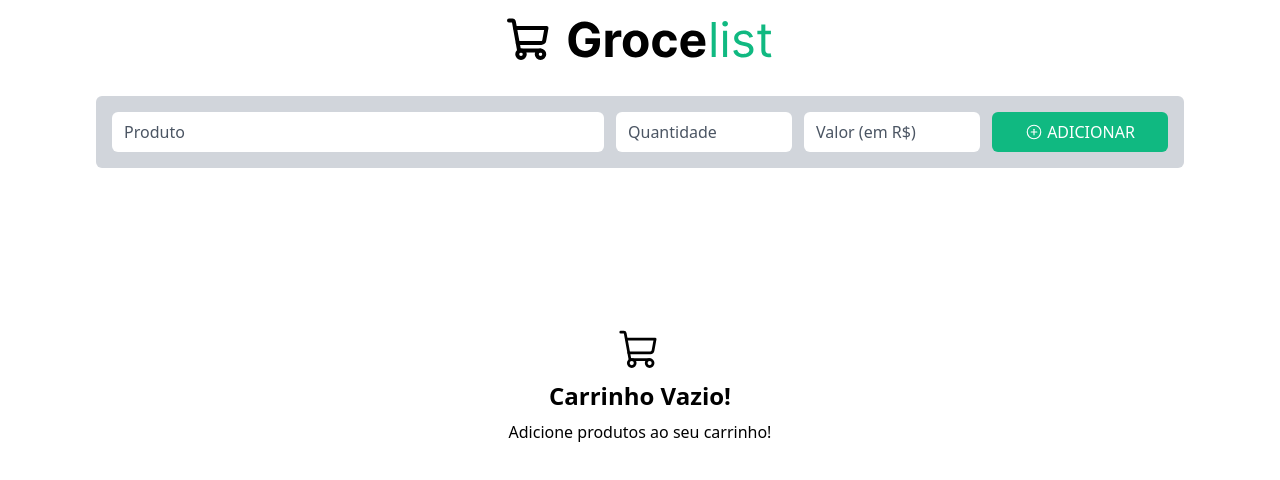
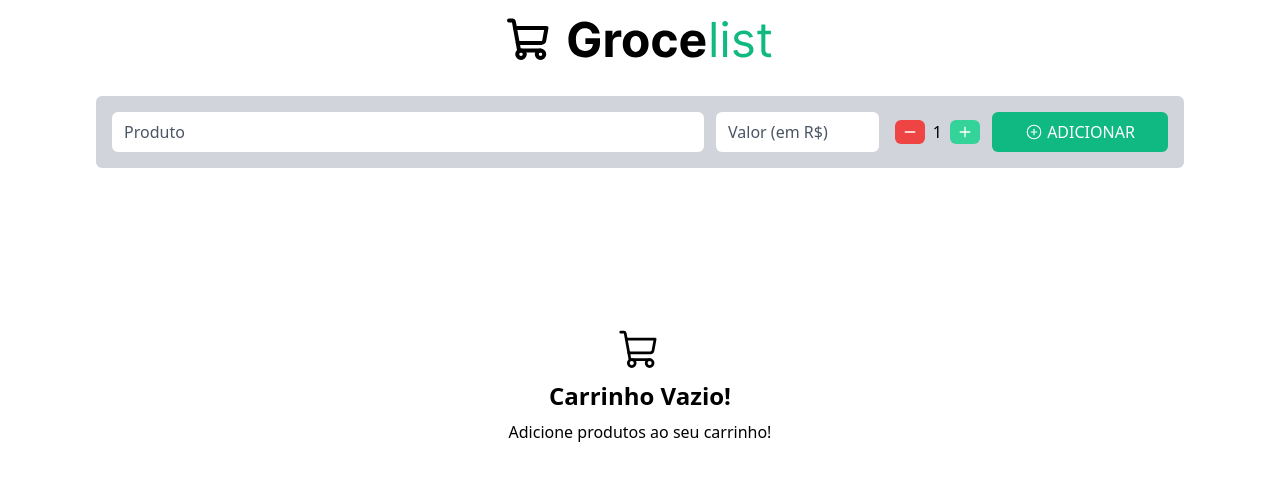
Before and after one commit to devco-devs/grocelist, a React (Vite) app: page / in a window 1280 px wide. Shown: the top 480 px of the page. Built offline with nearby package versions, Linux system fonts and the light colour scheme.

Commit message:
feat: add cart functions and improve edit action

```diff
--- a/src/components/Actions.tsx
+++ b/src/components/Actions.tsx
@@ -1,23 +1,21 @@
-import { Pencil, PlusCircle } from "phosphor-react";
+import { Minus, Pencil, Plus, PlusCircle } from "phosphor-react";
 import { useEffect, useState } from "react";
 import { useProducts } from "../providers/ProductsProvider";
-import { convertToCents } from "../utils/converters";
+import { removeMaskPriceAndConvertToCents } from "../utils/converters";
 
-// FIXME: AJUSTAR EDIÇÃO DE ITEM
 export function Actions() {
   const { addProductToList, currentEditingProductId, editProduct, getCurrentProduct, products } = useProducts();
   const [product, setProduct] = useState("");
-  const [quantity, setQuantity] = useState("");
+  const [quantity, setQuantity] = useState(1);
   const [price, setPrice] = useState("");
 
   useEffect(() => {
     if (currentEditingProductId) {
       setProduct(products.find(item => item.id === currentEditingProductId)?.product ?? "");
-      setQuantity(String(products.find(item => item.id === currentEditingProductId)?.quantity ?? ""));
+      setQuantity(products.find(item => item.id === currentEditingProductId)?.quantity ?? 0);
       setPrice(String(products.find(item => item.id === currentEditingProductId)?.price ?? ""));
     }
-  }, [currentEditingProductId])
-
+  }, [currentEditingProductId]);
 
   function handleAddProduct() {
     if (!product) {
@@ -27,25 +25,21 @@ export function Actions() {
     addProductToList({
       product,
       quantity: Number(quantity),
-      price: convertToCents(price)
+      price: removeMaskPriceAndConvertToCents(price)
     });
     setProduct("");
-    setQuantity("");
+    setQuantity(1);
     setPrice("");
   }
 
   function handleEditProduct() {
-    if (!product) {
-      alert('Digite ao menos o nome do produto');
-      return;
-    }
     editProduct(currentEditingProductId, {
       product,
       quantity: Number(quantity),
-      price: convertToCents(price)
+      price: removeMaskPriceAndConvertToCents(price)
     });
     setProduct("");
-    setQuantity("");
+    setQuantity(1);
     setPrice("");
     getCurrentProduct("");
   }
@@ -53,16 +47,53 @@ export function Actions() {
   function handleCancelEditing() {
     getCurrentProduct("");
     setProduct("");
-    setQuantity("");
+    setQuantity(1);
     setPrice("");
+  }
+
+  function maskPrice(value: string) {
+    if (!value) return undefined;
+    return `R$ ${value.replace(/\D/g, "").replace(/(\d{1,2})$/, ",$1").replace(/(?=(\d{3})+(\D))\B/g, ".")}`;
   }
 
   return (
     <div className="flex flex-col md:flex-row items-center justify-center w-full h-auto gap-3 p-4 bg-gray-300 rounded-md">
-      <input name="product" value={product} onChange={e => setProduct(e.target.value)} required type="text" placeholder="Produto" className="px-3 py-2 rounded-md w-full md:flex-1 placeholder:text-gray-600" />
-      <input name="quantity" value={quantity} onChange={e => setQuantity(e.target.value)} required type="number" placeholder="Quantidade" className="px-3 py-2 rounded-md w-full md:w-1/6 placeholder:text-gray-600" />
-      <input name="price" value={price} onChange={e => setPrice(e.target.value)} required type="number" placeholder="Valor (em R$)" className="px-3 py-2 rounded-md w-full md:w-1/6 placeholder:text-gray-600" />
-      {currentEditingProductId ? (
+      <input
+        name="product"
+        value={product}
+        onChange={e => setProduct(e.target.value)}
+        required
+        type="text"
+        placeholder="Produto"
+        className="px-3 py-2 rounded-md w-full md:flex-1 placeholder:text-gray-600"
+      />
+      <div className="flex items-center gap-4 justify-center w-full md:w-1/4">
+        <input
+          name="price"
+          value={maskPrice(price)}
+          onChange={e => setPrice(e.target.value)}
+          required
+          placeholder="Valor (em R$)"
+          className="px-3 py-2 w-full rounded-md placeholder:text-gray-600"
+        />
+        <div className="flex gap-2 max-w-[140px]">
+          <button className="flex items-center justify-center text-white px-2 bg-red-500 rounded-md" onClick={() => setQuantity(p => {
+            if (p <= 1) {
+              return 1
+            } else {
+              return p - 1
+            }
+          })}>
+            <Minus weight="bold" size={14} />
+          </button>
+          <span>{quantity}</span>
+          <button className="flex items-center justify-center text-white px-2 bg-emerald-400 rounded-md" onClick={() => setQuantity(p => p + 1)}>
+            <Plus weight="bold" size={14} />
+          </button>
+        </div>
+      </div>
+      {
+        currentEditingProductId ? (
           <>
             <button
               onClick={handleEditProduct}
@@ -86,7 +117,8 @@ export function Actions() {
             <PlusCircle size={18} className="leading-none" />
             {currentEditingProductId ? "SALVAR" : "ADICIONAR"}
           </button>
-      )}
+        )
+      }
 
     </div >
   )
--- a/src/components/List.tsx
+++ b/src/components/List.tsx
@@ -1,13 +1,31 @@
 import { Pencil, Trash } from "phosphor-react";
-import { useEffect, useState } from "react";
+import { useState } from "react";
 import { useProducts } from "../providers/ProductsProvider";
-import { convertToCents, convertToReais } from "../utils/converters";
+import { convertToReais } from "../utils/converters";
 import { Empty } from "./Empty";
 
 
 export function List() {
+  const [productInCart, setProductInCart] = useState<string[]>([]);
   const { products, getCurrentProduct, removeProduct } = useProducts();
   const total = products?.reduce((acc, item) => acc + (item.price * item.quantity), 0) ?? 0;
+
+  function addProductToCart(productId: string) {
+    setProductInCart([...productInCart, productId]);
+  }
+
+  function handleProductInCart(productId: string) {
+    if (productInCart.includes(productId)) {
+      const newProductInCart = productInCart.filter(item => item !== productId);
+      setProductInCart(newProductInCart);
+    } else {
+      addProductToCart(productId);
+    }
+  }
+
+  function isProductInCart(productId: string) {
+    return productInCart.includes(productId);
+  }
 
 
   if (!products?.length) {
@@ -17,9 +35,10 @@ export function List() {
   return (
     <div className="mt-20">
       {products?.map(item => (
-        <div key={item.id} className="flex w-full odd:bg-gray-300 even:bg-gray-200">
-          <div className="flex items-center w-full max-w-[50%] md:max-w-[70%] p-2">{item.product}</div>
-          <div className="flex w-1/12 items-center flex-1p-2">x {item.quantity}</div>
+        <div key={item.id} className={`flex items-center w-full odd:bg-gray-300 even:bg-gray-200 px-2`}>
+          <input type="checkbox" onChange={() => handleProductInCart(item.id)} />
+          <div className={`flex items-center w-full max-w-[50%] md:max-w-[70%] p-2 ${isProductInCart(item.id) ? 'line-through' : ''}`}>{item.product}</div>
+          <div className={`flex w-1/12 items-center flex-1p-2 ${isProductInCart(item.id) ? 'line-through' : ''}`}>x {item.quantity}</div>
           <div className="flex w-1/6 items-center flex-1 p-2">{convertToReais(item.price)}</div>
 
           <div className="flex items-center gap-2 ">
@@ -37,7 +56,7 @@ export function List() {
         <div className="flex flex-1 p-2">
           <strong>Total</strong>
         </div>
-        <div className="flex w-[16%] p-2 mr-24 md:mr-16">{convertToReais(total)}</div>
+        <div className="flex w-1/6 max-w-[148px] md:max-w-[236px] items-center flex-1 p-2">{convertToReais(total)}</div>
       </div>
     </div>
   )
--- a/src/providers/ProductsProvider.tsx
+++ b/src/providers/ProductsProvider.tsx
@@ -1,5 +1,5 @@
 import { createContext, useContext, useState } from "react";
-import { v4 } from 'uuid'
+import { v4 } from 'uuid';
 
 interface Product {
   id: string;
--- a/src/utils/converters.ts
+++ b/src/utils/converters.ts
@@ -1,7 +1,12 @@
-export function convertToCents(value: string) {
+function convertToCents(value: string) {
   return Number(value.replace(',', '.')) * 100;
 }
 
 export function convertToReais(value: number) {
   return new Intl.NumberFormat('pt-BR', { style: 'currency', currency: 'BRL' }).format(value / 100);
 }
+
+export function removeMaskPriceAndConvertToCents(value: string) {
+  if (!value) return 0;
+  return convertToCents(value.replace(/\D/g, "").replace(/,/g, ".")) / 100;
+}
```
Lines whose indentation alone changed are shown as unchanged.
